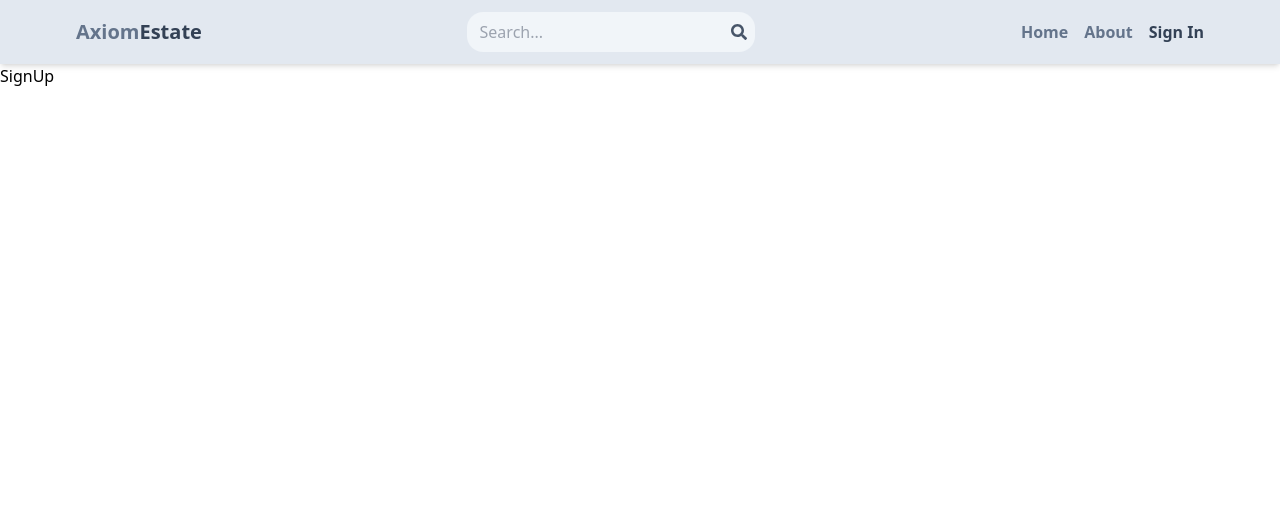
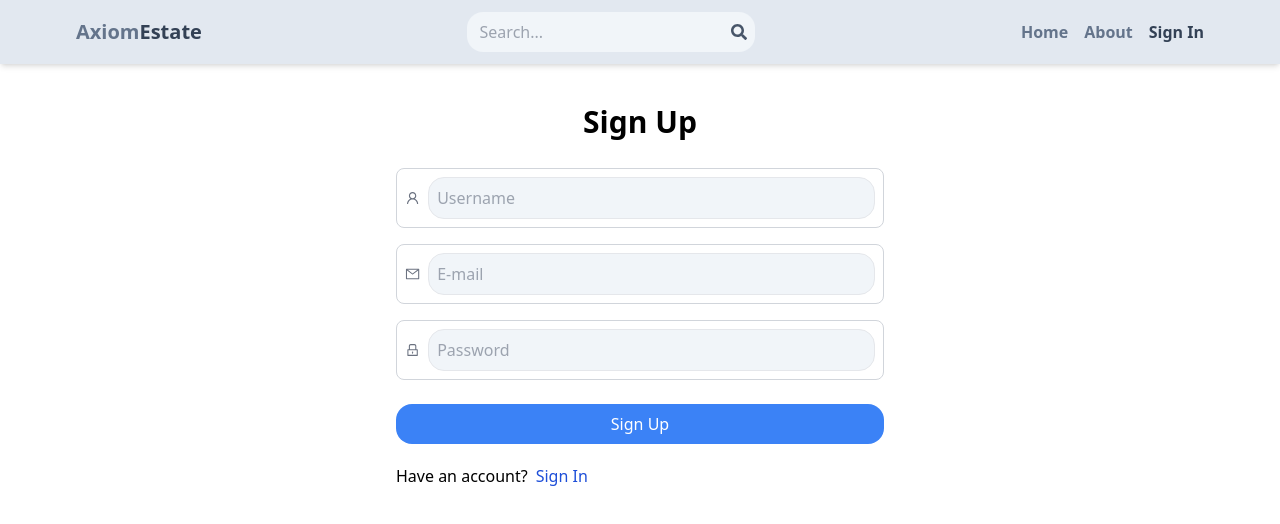
Before and after one commit to tsering651/Real-Estate-Marketplace-MERN, a React (Vite) app in the folder customer/: page /sign-up in a window 1280 px wide. Shown: the top 524 px of the page. Built offline with nearby package versions, Linux system fonts and the light colour scheme.

Commit message:
Sign-up Page

```diff
--- a/customer/package.json
+++ b/customer/package.json
@@ -10,6 +10,10 @@
     "preview": "vite preview"
   },
   "dependencies": {
+    "@emotion/react": "^11.11.3",
+    "@emotion/styled": "^11.11.0",
+    "@mui/icons-material": "^5.15.10",
+    "@mui/material": "^5.15.10",
     "react": "^18.2.0",
     "react-dom": "^18.2.0",
     "react-icons": "^5.0.1",
--- a/customer/src/components/Header.jsx
+++ b/customer/src/components/Header.jsx
@@ -25,8 +25,8 @@ export default function Header() {
         <FaSearch className='text-slate-600'/>
        </form>
        <ul className='flex gap-4'>
-       <Link to = "/"><li className='hidden sm:inline text-slate-500 font-bold hover:text-slate-700'>Home</li></Link>
-       <Link to=  "/about"> <li className='hidden sm:inline text-slate-500 font-bold hover:text-slate-700'>About</li></Link>
+       <Link to = "/"><li className='hidden sm:inline text-slate-500 font-semibold hover:text-slate-700'>Home</li></Link>
+       <Link to=  "/about"> <li className='hidden sm:inline text-slate-500 font-semibold hover:text-slate-700'>About</li></Link>
         <Link to = "/sign-in"><li className='text-slate-700 font-bold cursor-pointer'>Sign In</li></Link>
        </ul>
         </div>
--- a/customer/src/pages/SignUp.jsx
+++ b/customer/src/pages/SignUp.jsx
@@ -1,7 +1,55 @@
 import React from 'react'
+import { AiOutlineUser, AiOutlineMail, AiOutlineLock } from 'react-icons/ai';
+import { Link } from 'react-router-dom';
+
 
 export default function SignUp() {
   return (
-    <div>SignUp</div>
+    <div className="max-w-lg mx-auto p-3">
+    <h2 className="text-3xl text-center font-semibold my-7">Sign Up</h2>
+      <div className="mb-4 ">
+        <div className="flex items-center border border-gray-300 rounded-lg p-2 w-full">
+            <AiOutlineUser className="text-gray-500 mr-2" />
+               <input
+                type='text'
+                placeholder='Username'
+                className='border p-2 bg-slate-100 rounded-2xl w-full'
+                id='username'
+              />
+        </div>
+    </div>
+    <div className="mb-4">
+        <div className="flex items-center border border-gray-300 rounded-lg p-2">
+            <AiOutlineMail className="text-gray-500 mr-2" />
+            <input
+                type='text'
+                placeholder='E-mail'
+                className='border p-2 bg-slate-100 rounded-2xl w-full'
+                id='email'
+              />
+        </div>
+    </div>
+    <div className="mb-6">
+        <div className="flex items-center border border-gray-300 rounded-lg p-2">
+            <AiOutlineLock className="text-gray-500 mr-2" />
+            <input
+                type='password'
+                placeholder='Password'
+                className='border p-2 bg-slate-100 rounded-2xl w-full'
+                id='password'
+              />
+        </div>
+    </div>
+    <button className="bg-blue-500 text-white p-2 rounded-2xl w-full hover:opacity-85">
+        Sign Up
+    </button>
+    <div className='flex gap-2 mt-5'>
+      <p>Have an account?</p>
+      <Link to = "/sign-in" >
+        <span className='text-blue-700'>Sign In</span>
+      </Link>
+
+    </div>
+</div>
   )
 }
```
Also changed, not shown: 1 other file (tests, documents, lock files or other folders).
